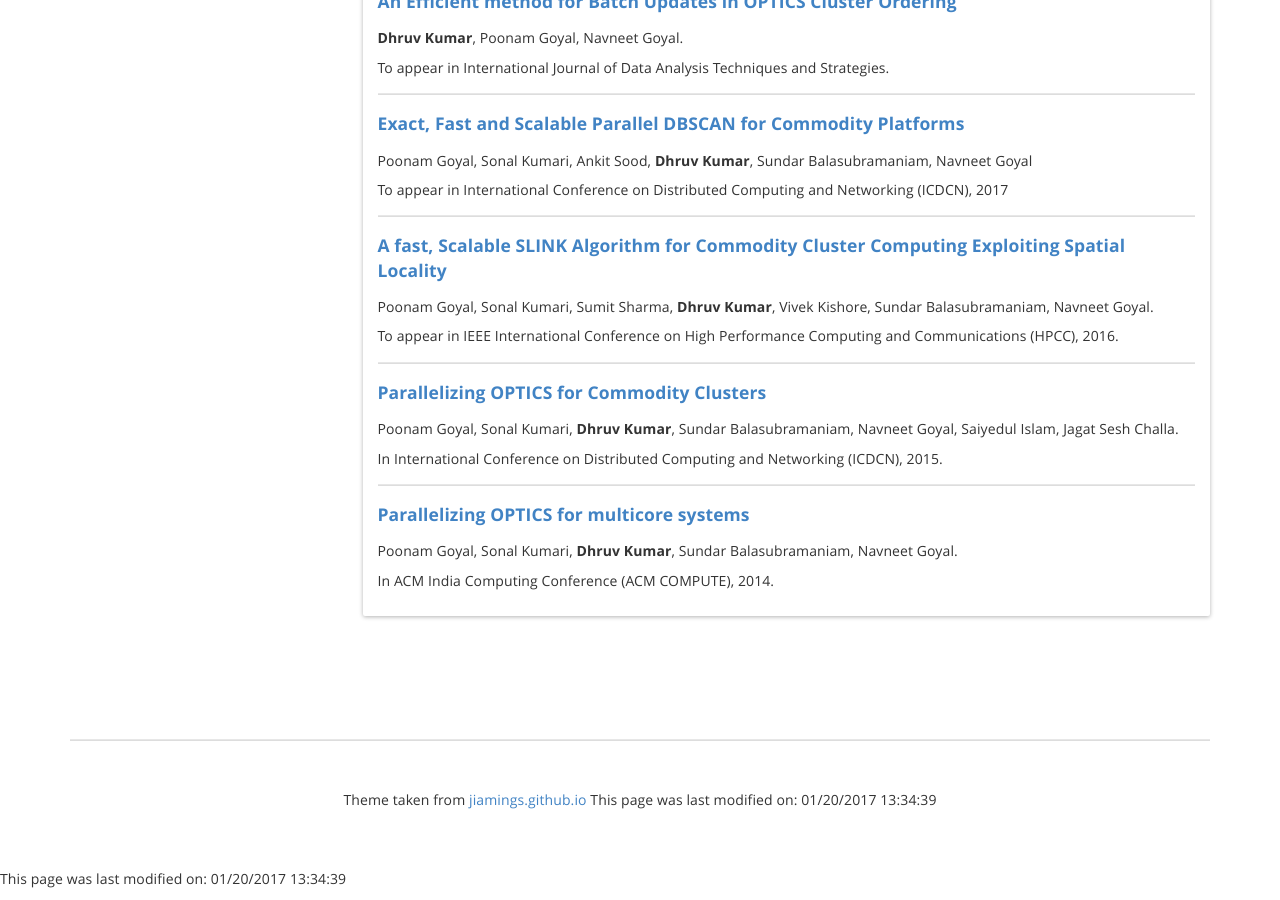
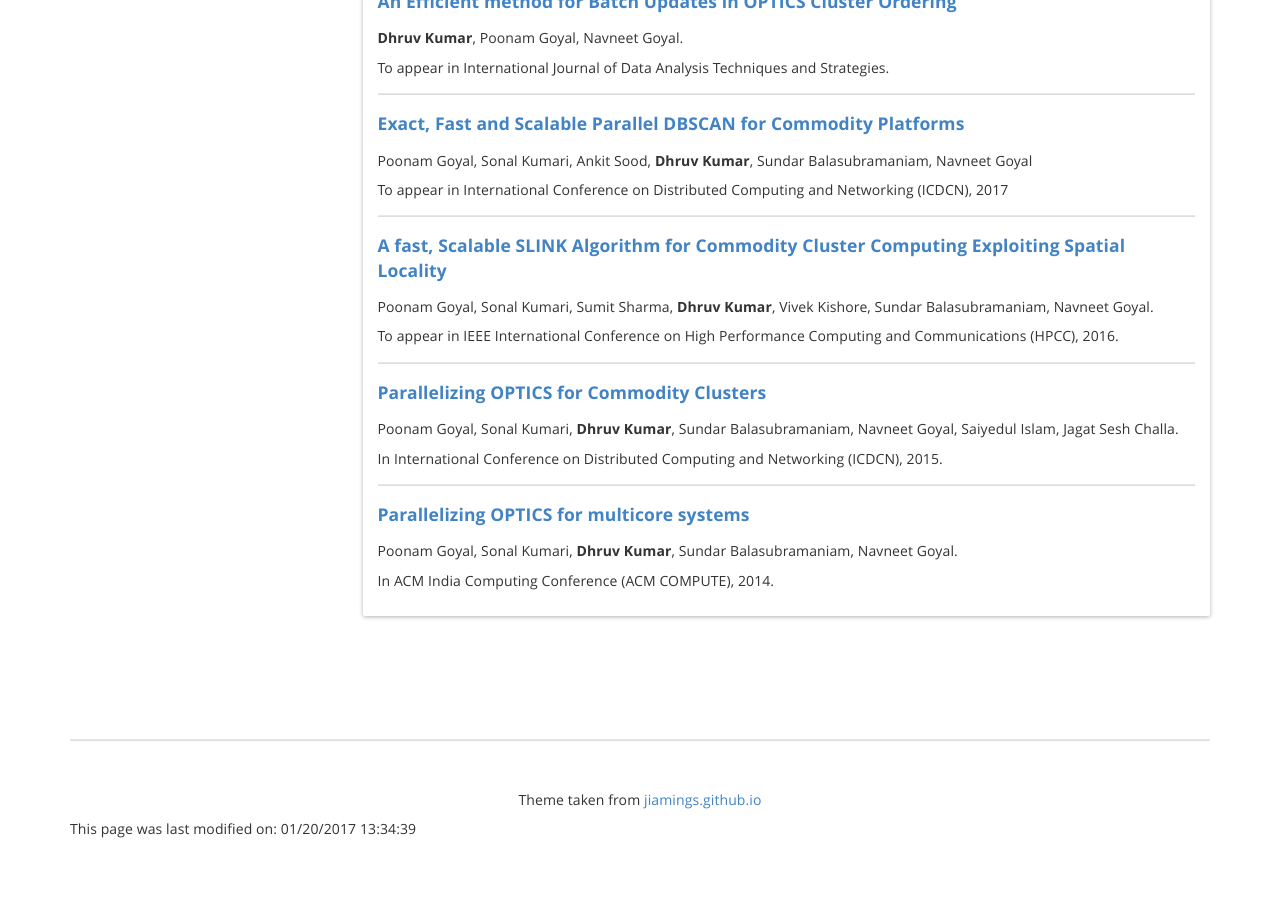
Before and after one commit to kudhru/old-personal-repo, a Jekyll site: the page built from index.html, in a window 1280 px wide and 900 px high, scrolled down 1226 px. Built offline with Jekyll 4.4.1, drawn with Linux system fonts in a browser that asks for light colours; nearby versions of some CDN libraries; some of the changed lines change nothing that is shown.

Commit message:
bug fixes

```diff
--- a/_includes/education.html
+++ b/_includes/education.html
@@ -3,7 +3,7 @@
         <h3>Education</h3>
     </div>
     <div class="panel-body" style="padding-top: 5px;">
-        <h4><b>Birla Institute of Technology and Science</b>, <i>Pilani, India</i></h4>
+        <h4><b><a href="www.bits-pilani.ac.in">Birla Institute of Technology and Science</a></b>, <i>Pilani, India</i></h4>
         <p><i><b>B.E.(Hons.) in Computer Science</b></i> (August 2010 - May 2014)</p>
         <p><b>CGPA:</b> 9.92/10</p>
         <p><b>Rank 1</b> in Class of 2014 of Computer Science, comprising of 120 students.</p>
--- a/_includes/footer.html
+++ b/_includes/footer.html
@@ -5,6 +5,9 @@
             Theme taken from <a href="https://github.com/jiamings/jiamings.github.io">jiamings.github.io</a>
             <!--<a href="{{ http://tsong.me }}">tsong.me</a> •-->
             <!--<a href="{{ mailto:tsong@cs.stanford.edu }}" target="_top">tsong@cs.stanford.edu</a>-->
+
+        </p>
+        <p>
             <script language="Javascript">
                 document.write("This page was last modified on: " + document.lastModified +"");
             </SCRIPT>
--- a/_includes/work_experience.html
+++ b/_includes/work_experience.html
@@ -3,7 +3,7 @@
         <h3>Work Experience</h3>
     </div>
     <div class="panel-body" style="padding-top: 5px;">
-        <h4><b>Goldman Sachs</b>, <i>Bengaluru, India</i></h4>
+        <h4><b><a href="www.goldmansachs.com">Goldman Sachs</a></b>, <i>Bengaluru, India</i></h4>
         <p><i><b>Quantitative Analyst and Software Engineer</b></i> (November 2014 - April 2016)</p>
         <p>
             <ul>
--- a/index.html
+++ b/index.html
@@ -39,8 +39,5 @@
 
 <script src="//code.jquery.com/jquery-1.10.2.min.js"></script>
 <script src="{{ site.baseurl }}/public/js/bootstrap.min.js"></script>
-<script language="Javascript">
-    document.write("This page was last modified on: " + document.lastModified +"");
-</SCRIPT>
 </body>
 </html>
```
